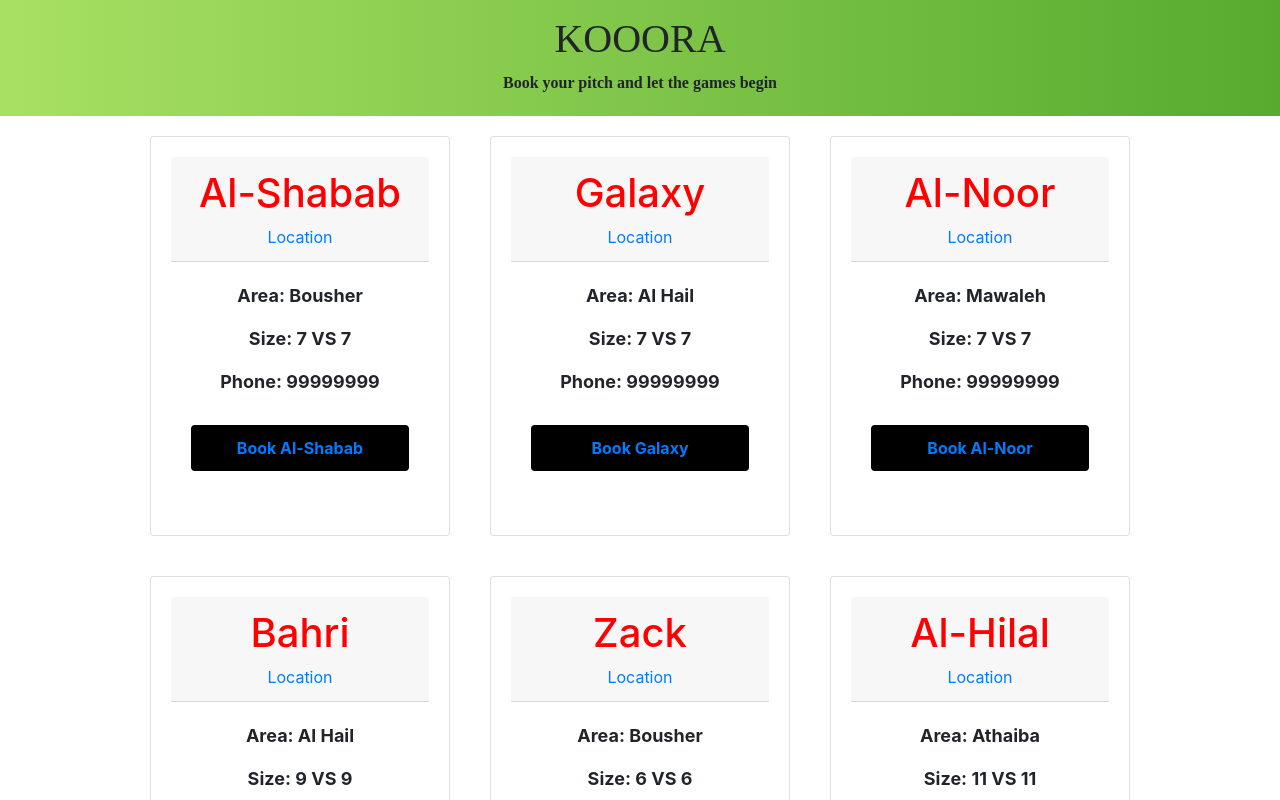
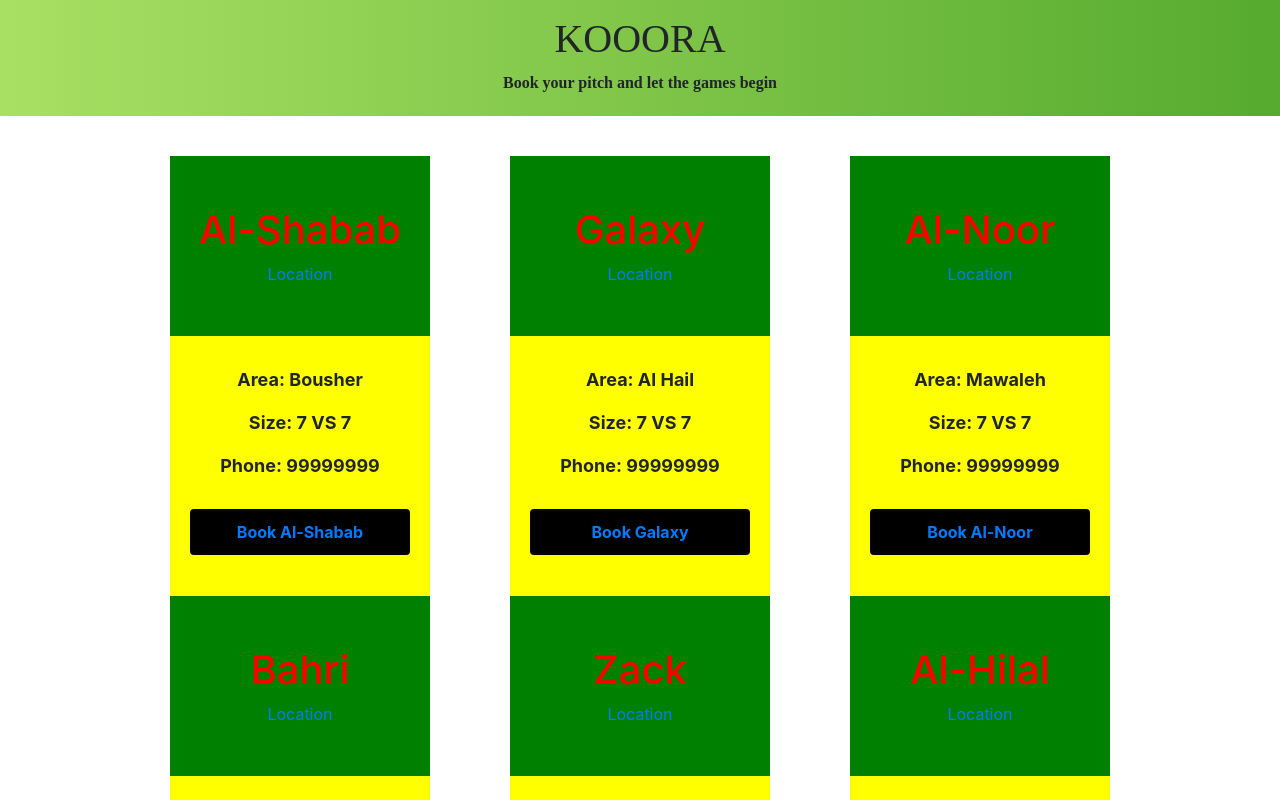
Before and after one commit to Maher9596/Kooora, a React (Create React App) app: page / in a window 1280 px wide. Shown: the top 800 px of the page. Built offline with nearby package versions, Linux system fonts and the light colour scheme.

Commit message:
css changing on production

```diff
--- a/src/App.css
+++ b/src/App.css
@@ -37,39 +37,40 @@
   flex-wrap: wrap;
 }
 
-.card {
+.car {
   padding: 20px;
   margin: 20px;
   width: 300px;
   height: 400px;
 }
 
-.card:hover {
+.car:hover {
   transform: scale(1.05);
   box-shadow: 0 0 40px -10px rgba(0, 0, 0, 0.25);
 }
 
-.card-header {
+.car-header {
   text-align: center;
   color: red;
   padding: 50px 10px;
-  background: black;
+  background: green;
   /* background: #56ab2f;
   background: -webkit-linear-gradient(to right, #a8e063, #56ab2f);
   background: linear-gradient(to right, #a8e063, #56ab2f); */
 }
 
-.card-body {
+.car-body {
   padding: 30px 20px;
   text-align: center;
   font-size: 18px;
+  background: yellow;
   /* background-image: url("https://i.pinimg.com/originals/a1/d5/71/a1d57176a002c4e1bf971adaac0ac621.jpg");
   background-repeat: no-repeat;
   background-position: center;
   background-size: cover; */
 }
 
-.card-body .btn {
+.car-body .btn {
   display: block;
   color: #fff;
   font-weight: bolder;
--- a/src/components/Cards.js
+++ b/src/components/Cards.js
@@ -8,14 +8,14 @@ import data from '../data/data.json'
 function Card({d}) {
     return (
 
-        <div className="cards-container">
+        <div className="car-container">
 
-            <div className="card">
-                <div className="card-header">
+            <div className="car">
+                <div className="car-header">
                     <h1>{d.name}</h1>
                     <a href="https://www.google.com/maps/place/Bawshar,+Muscat/@23.5631449,58.4017564,14z/data=!3m1!4b1!4m5!3m4!1s0x3e91fe1c5d42c1b3:0x5db3140a2a7dc33c!8m2!3d23.5651914!4d58.4201892">Location</a>
                 </div>
-                <div className="card-body">
+                <div className="car-body">
                     <p><strong>Area: {d.Location}</strong></p>
                     <p><strong>Size: {d.size}</strong></p>
                     <p><strong>Phone: {d.phone}</strong></p>
--- a/src/index.css
+++ b/src/index.css
@@ -1,4 +1,4 @@
-body {
+/* body {
   margin: 0;
   font-family: -apple-system, BlinkMacSystemFont, 'Segoe UI', 'Roboto', 'Oxygen',
     'Ubuntu', 'Cantarell', 'Fira Sans', 'Droid Sans', 'Helvetica Neue',
@@ -10,4 +10,4 @@ body {
 code {
   font-family: source-code-pro, Menlo, Monaco, Consolas, 'Courier New',
     monospace;
-}
+} */
```
Also changed, not shown: 1 other file (tests, documents, lock files or other folders).
